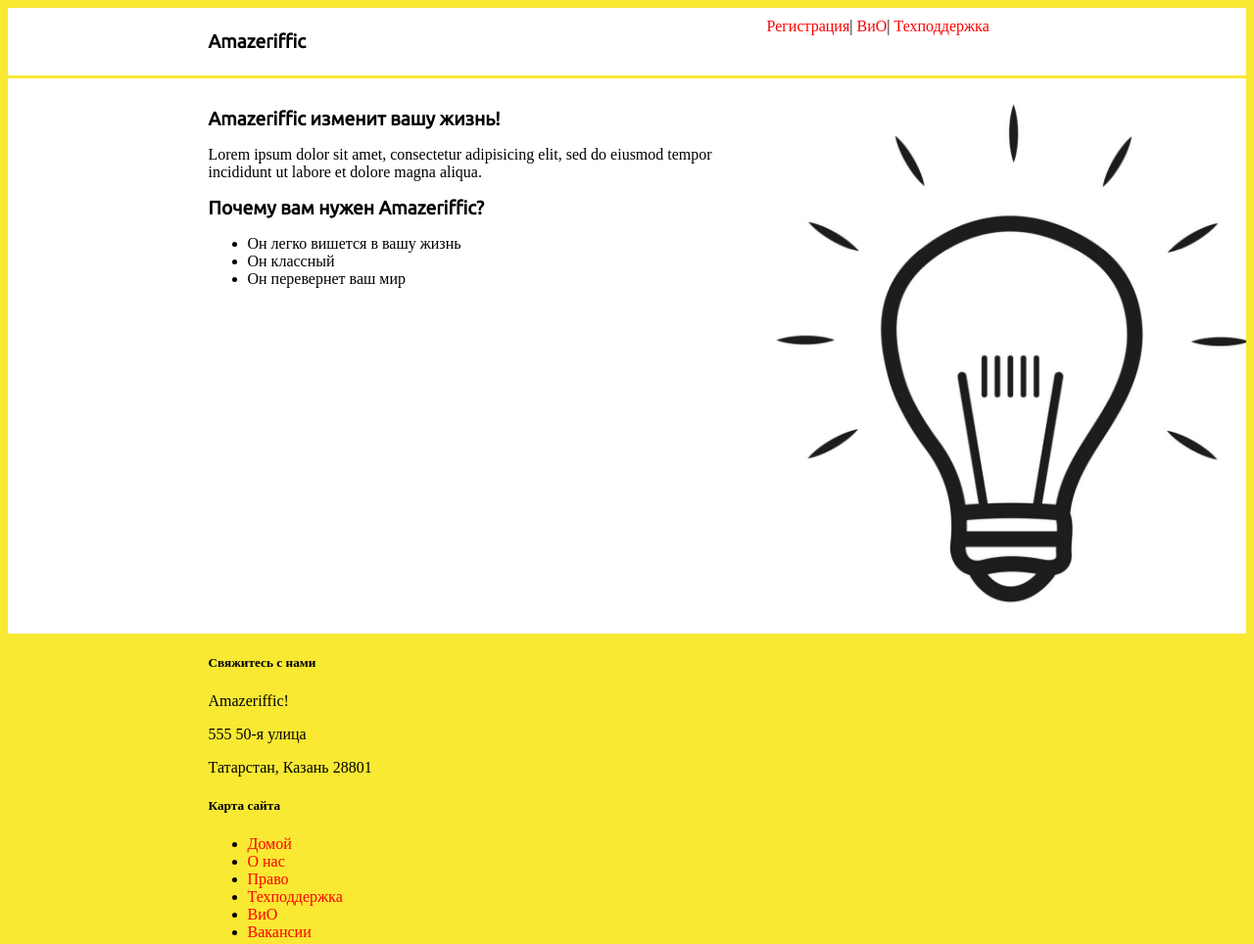
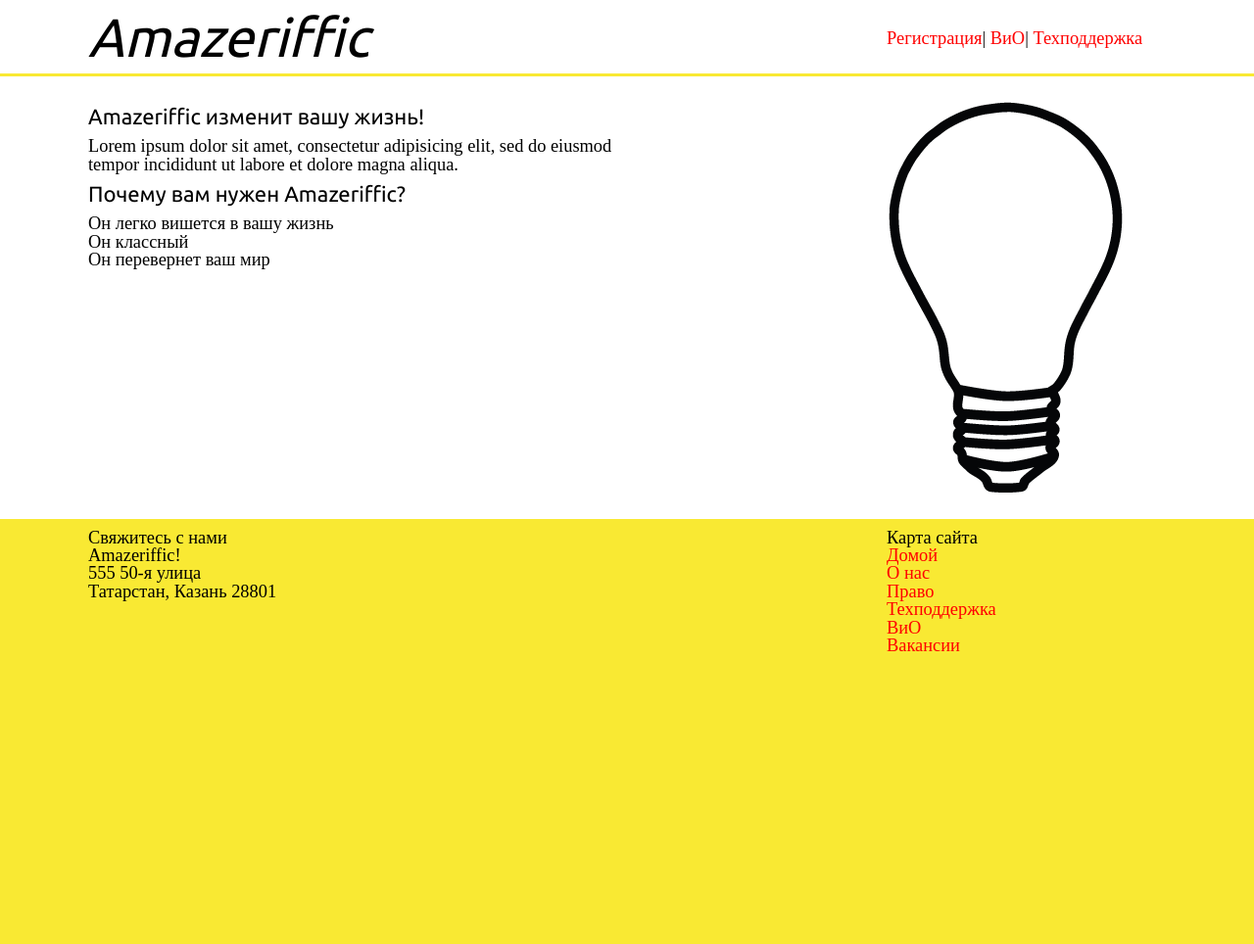
Before and after one commit to Raisov-Na/-web, a plain HTML site: page index.html in a window 1280 px wide. Shown: the whole page at 98% size. After the commit the page ends 800 px from the top, so only its background shows below. Drawn offline with Linux system fonts and the light colour scheme; a web font is replaced by a local one.

Commit message:
Корректировка главной страницы,стилей и добавление reset.css

```diff
--- a/index.html
+++ b/index.html
@@ -32,7 +32,7 @@
             </ul>
         </div>
         <div class="image">
-        <img src="lightbulb.jpg" alt="Изображение лампочки">
+        <img src="lightbulb.png" alt="Изображение лампочки">
         </div>
     </div>
 </main>
@@ -44,7 +44,7 @@
             <p>555 50-я улица</p>
             <p>Татарстан, Казань 28801</p>
         </div>
-        <div class="contact">
+        <div class="sitemap">
             <h5>Карта сайта</h5>
             <ul>
                 <li><a href="index.html">Домой</a></li>
--- a/reset.css
+++ b/reset.css
@@ -0,0 +1,48 @@
+/* http://meyerweb.com/eric/tools/css/reset/
+   v2.0 | 20110126
+   License: none (public domain)
+*/
+
+html, body, div, span, applet, object, iframe,
+h1, h2, h3, h4, h5, h6, p, blockquote, pre,
+a, abbr, acronym, address, big, cite, code,
+del, dfn, em, img, ins, kbd, q, s, samp,
+small, strike, strong, sub, sup, tt, var,
+b, u, i, center,
+dl, dt, dd, ol, ul, li,
+fieldset, form, label, legend,
+table, caption, tbody, tfoot, thead, tr, th, td,
+article, aside, canvas, details, embed,
+figure, figcaption, footer, header, hgroup,
+menu, nav, output, ruby, section, summary,
+time, mark, audio, video {
+	margin: 0;
+	padding: 0;
+	border: 0;
+	font-size: 100%;
+	font: inherit;
+	vertical-align: baseline;
+}
+/* HTML5 display-role reset for older browsers */
+article, aside, details, figcaption, figure,
+footer, header, hgroup, menu, nav, section {
+	display: block;
+}
+body {
+	line-height: 1;
+}
+ol, ul {
+	list-style: none;
+}
+blockquote, q {
+	quotes: none;
+}
+blockquote:before, blockquote:after,
+q:before, q:after {
+	content: '';
+	content: none;
+}
+table {
+	border-collapse: collapse;
+	border-spacing: 0;
+}
--- a/style.css
+++ b/style.css
@@ -1,7 +1,7 @@
 body{
     background: #f9e933;
     font-family: 'Droid sans';
-	font-size: 100%;
+	font-size: 115%;
 }
 a {
 	text-decoration: none;
@@ -16,10 +16,10 @@ h1, h2, h3, h4{
     font-size: 120%;
 }
 header, main, footer{
-    min-width: 855px;
+    min-width: 1100px;
 }
 header .container, main .container, footer .container{
-    max-width: 855px;
+    max-width: 1100px;
     margin: auto;
 }
 header{
@@ -31,10 +31,13 @@ header{
 header h1 {
     float: left;
     width: 570px;
+    font-size: 300%;
+    font-style: italic;
 }
 header nav {
     float: right;
     width: 285px;
+    padding-top: 20px;
 }
 main{
     background: white;
@@ -58,3 +61,15 @@ main h3{
     margin-top: 10px;
     margin-bottom: 5px;
 }
+footer {
+	overflow: auto;
+	padding: 10px;
+}
+footer .contact {
+	float: left;
+	width: 570px;
+}
+footer .sitemap {
+	float: right;
+	width: 285px;
+}
```
Also changed, not shown: lightbulb.jpg (deleted), lightbulb.png (added).
